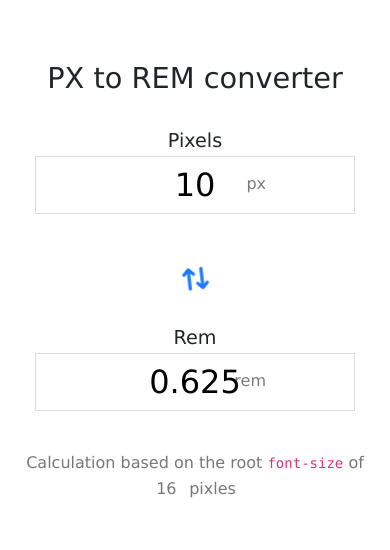
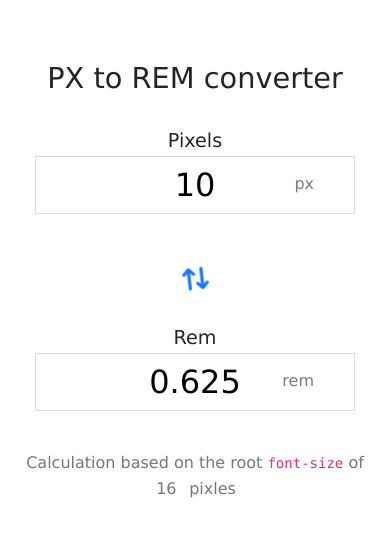
Before and after one commit to Pulkit-s21/px_rem, a plain HTML site: page index.html in a window 390 px wide. Shown: the top 550 px of the page. Drawn offline with nearby package versions, Linux system fonts and the light colour scheme.

Commit message:
media query right for px_rem

```diff
--- a/style.css
+++ b/style.css
@@ -190,7 +190,7 @@ footer span{
         font-size: 1rem;
         position: absolute;
         top: 0;
-        right: 7rem;
+        right: 4rem;
         bottom: 0;
         text-transform: none;
         opacity: 0.6;
```
